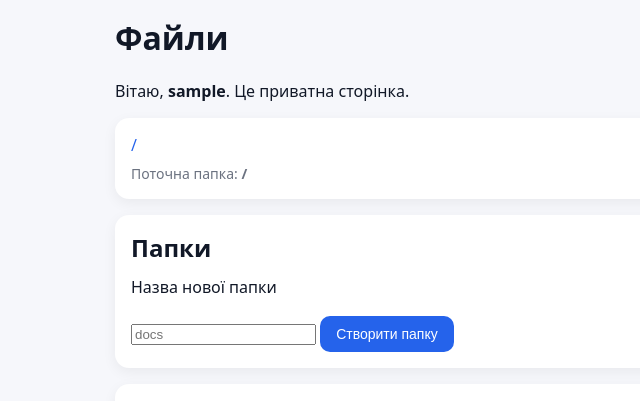
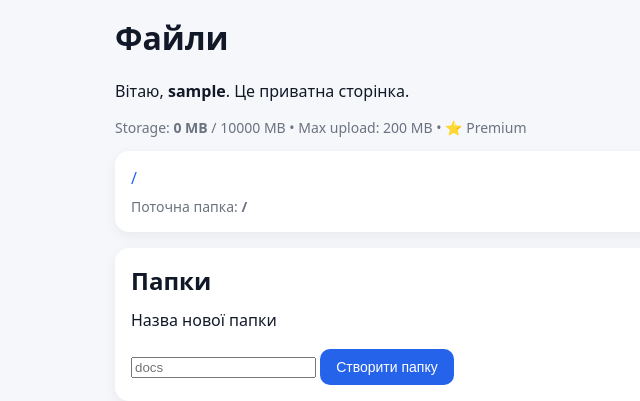
Before and after one commit to Dmytro-Shyjko/cloudbox, a Flask app: page /files in a window 1280 px wide. Shown: the part 66-467 px from the top of the page, without its empty margins (91-731 px from the left). Run offline with Flask 3, Linux system fonts and the light colour scheme; the visitor is signed in with stand-in values (Sample User, id 1).

Commit message:
Working quota and upload limits with live storage stats

```diff
--- a/app/i18n.py
+++ b/app/i18n.py
@@ -61,7 +61,10 @@ TRANSLATIONS = {
         "err.move_into_itself": "You can't move a folder into itself",
         "err.move_into_child": "You can't move a folder into its subfolder",
         "msg.folder_moved": "Folder moved: {old} → /{target}",
-        "files.apply": "Apply"
+        "files.apply": "Apply",
+        "err.upload_too_large": "File is too large (max {mb} MB).",
+        "err.quota_exceeded": "Storage quota exceeded (max {mb} MB).",
+
     },
     "uk": {
         "nav.files": "Файли",
@@ -122,7 +125,10 @@ TRANSLATIONS = {
         "err.move_into_itself": "Не можна перемістити папку в саму себе",
         "err.move_into_child": "Не можна перемістити папку у власну підпапку",
         "msg.folder_moved": "Папку переміщено: {old} → /{target}",
-        "files.apply": "Застосувати"
+        "files.apply": "Застосувати",
+        "err.upload_too_large": "Файл занадто великий (максимум {mb} МБ).",
+        "err.quota_exceeded": "Перевищено ліміт сховища (максимум {mb} МБ).",
+
     },
     "de": {
         "nav.files": "Dateien",
@@ -183,7 +189,10 @@ TRANSLATIONS = {
         "err.move_into_itself": "Ordner kann nicht in себя verschoben werden",
         "err.move_into_child": "Ordner kann nicht in einen Unterordner verschoben werden",
         "msg.folder_moved": "Ordner verschoben: {old} → /{target}",
-        "files.apply": "Anwenden"
+        "files.apply": "Anwenden",
+        "err.upload_too_large": "Datei ist zu groß (max. {mb} MB).",
+        "err.quota_exceeded": "Speicherlimit überschritten (max. {mb} MB).",
+
     },
 }
 
--- a/app/routes.py
+++ b/app/routes.py
@@ -108,6 +108,29 @@ def fmt_mtime(ts: float) -> str:
     # локальний час сервера
     return datetime.fromtimestamp(ts).strftime("%Y-%m-%d %H:%M")
 
+def dir_size_bytes(path: Path) -> int:
+    total = 0
+    for p in path.rglob("*"):
+        if p.is_file():
+            try:
+                total += p.stat().st_size
+            except OSError:
+                pass
+    return total
+
+def user_limits():
+    """Return (max_upload_bytes, quota_bytes) for current user."""
+    is_premium = int(session.get("is_premium", 0)) == 1
+
+    if is_premium:
+        max_mb = int(current_app.config.get("PREMIUM_MAX_UPLOAD_MB", 200))
+        quota_mb = int(current_app.config.get("PREMIUM_QUOTA_MB", 10_000))
+    else:
+        max_mb = int(current_app.config.get("FREE_MAX_UPLOAD_MB", 10))
+        quota_mb = int(current_app.config.get("FREE_QUOTA_MB", 200))
+
+    return max_mb * 1024 * 1024, quota_mb * 1024 * 1024
+
 
 @main_bp.get("/")
 def index():
@@ -141,7 +164,8 @@ def files():
                                folders=[],
                                files=[],
                                error=_t(lang, "err.bad_path"),
-                               message=None)
+                               message=None,
+                               )
 
     current_dir.mkdir(parents=True, exist_ok=True)
 
@@ -284,6 +308,8 @@ def files():
 
         # UPLOAD FILE
         elif action == "upload":
+            max_upload_bytes, quota_bytes = user_limits()
+
             if "file" not in request.files:
                 error = _t(lang, "err.no_file")
             else:
@@ -292,9 +318,31 @@ def files():
                     error = _t(lang, "err.no_file")
                 else:
                     filename = safe_filename(f.filename)
-                    dest = current_dir / filename
-                    f.save(dest)
-                    message = _t(lang, "msg.uploaded", filename=filename)
+
+                    # 1) check file size (per-upload)
+                    # werkzeug FileStorage stream supports seek/tell
+                    f.stream.seek(0, 2)  # end
+                    upload_size = f.stream.tell()
+                    f.stream.seek(0)
+
+                    if upload_size <= 0:
+                        error = _t(lang, "err.no_file")
+                    elif upload_size > max_upload_bytes:
+                        error = _t(lang, "err.upload_too_large", mb=int(max_upload_bytes / (1024 * 1024)))
+                    else:
+                        # 2) check quota (total storage)
+                        base_dir = user_base_dir()
+                        used = dir_size_bytes(base_dir)
+                        if used + upload_size > quota_bytes:
+                            error = _t(lang, "err.quota_exceeded", mb=int(quota_bytes / (1024 * 1024)))
+                        else:
+                            dest = current_dir / filename
+                            if dest.exists():
+                                error = _t(lang, "err.rename_exists")
+                            else:
+                                f.save(dest)
+                                message = _t(lang, "msg.uploaded", filename=filename)
+
 
     # LIST folders/files (with size/date)
     folders_list = []
@@ -347,6 +395,16 @@ def files():
 
     all_folders = all_folders_under(user_base_dir())
 
+    # ===== Storage stats (used/quota/max upload) =====
+    max_upload_bytes, quota_bytes = user_limits()
+
+    base_dir = user_base_dir()
+    used_bytes = dir_size_bytes(base_dir)
+
+    used_mb = used_bytes // (1024 * 1024)
+    quota_mb = quota_bytes // (1024 * 1024)
+    max_up_mb = max_upload_bytes // (1024 * 1024)
+
     return render_template(
         "files.html",
         username=session.get("username"),
@@ -359,6 +417,9 @@ def files():
         all_folders=all_folders,
         sort_by=sort_by,
         order=order,
+        used_mb=used_mb,
+        quota_mb=quota_mb,
+        max_up_mb=max_up_mb,
     )
 
 @main_bp.get("/download/<path:filepath>")
--- a/app/templates/files.html
+++ b/app/templates/files.html
@@ -4,6 +4,13 @@
 {% block content %}
 <h1>{{ t("files.title") }}</h1>
 <p>{{ t("files.welcome") }}, <b>{{ username }}</b>. {{ t("files.private") }}</p>
+
+<p class="muted">
+  Storage: <b>{{ used_mb|default(0) }} MB</b> / {{ quota_mb|default(0) }} MB
+  • Max upload: {{ max_up_mb|default(0) }} MB
+  {% if session.get("is_premium") %} • ⭐ Premium{% endif %}
+</p>
+
 
 {% if error %}
   <div class="error">{{ error }}</div>
--- a/run.py
+++ b/run.py
@@ -2,5 +2,6 @@ from app import create_app
 
 app = create_app()
 
+
 if __name__ == "__main__":
     app.run(debug=True)
```
